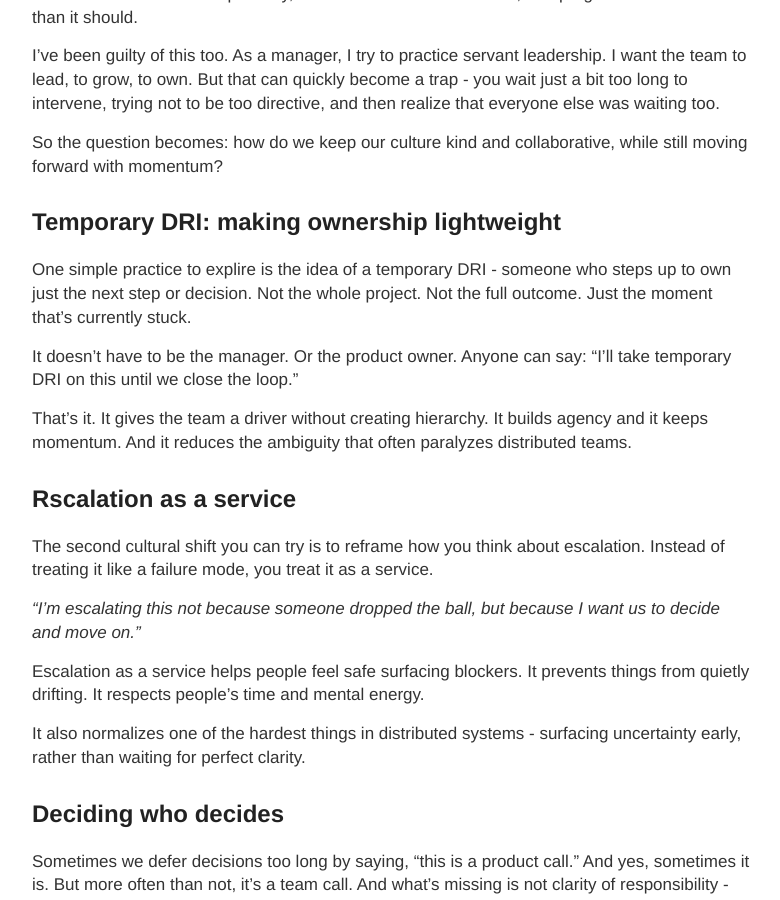
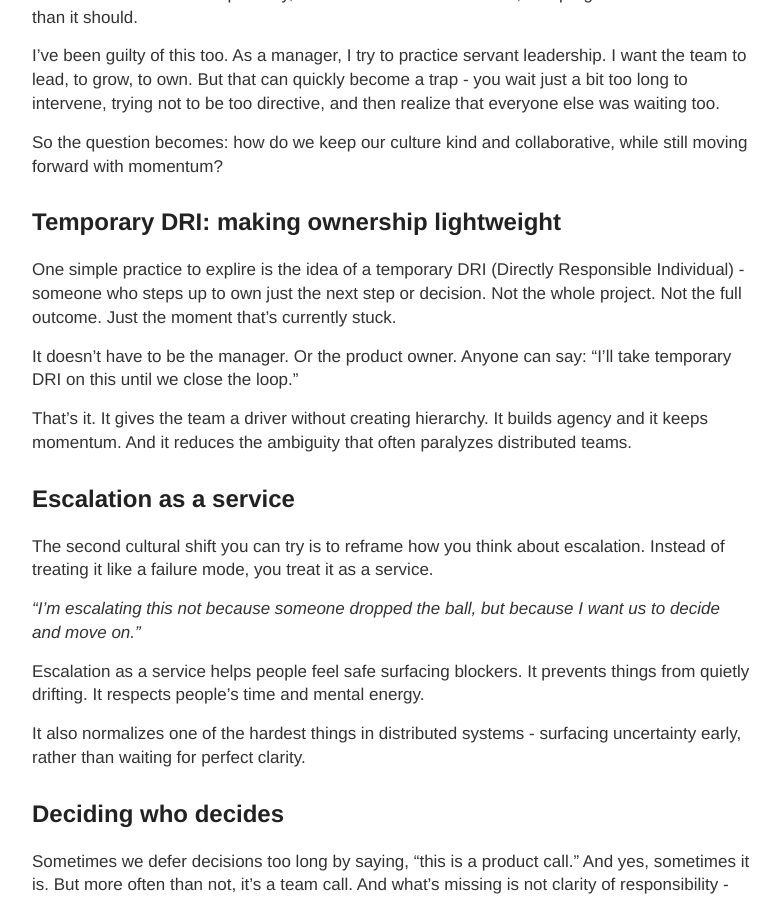
Before and after one commit to vtorosyan/vtorosyan.github.io, a Jekyll site: the page built from _posts/2025/2025-07-17-distributed-ownership.md, in a window 1280 px wide and 900 px high, scrolled down 701 px. Shown: the whole window, without its empty margins (248-1028 px from the left). Built offline with Jekyll 4.4.1, drawn with Linux system fonts in a browser that asks for light colours.

Commit message:
Fix a typo

```diff
--- a/_posts/2025/2025-07-17-distributed-ownership.md
+++ b/_posts/2025/2025-07-17-distributed-ownership.md
@@ -23,13 +23,13 @@ So the question becomes: how do we keep our culture kind and collaborative, whil
 
 ## Temporary DRI: making ownership lightweight
 
-One simple practice to explire is the idea of a temporary DRI - someone who steps up to own just the next step or decision. Not the whole project. Not the full outcome. Just the moment that’s currently stuck.
+One simple practice to explire is the idea of a temporary DRI (Directly Responsible Individual) - someone who steps up to own just the next step or decision. Not the whole project. Not the full outcome. Just the moment that’s currently stuck.
 
 It doesn’t have to be the manager. Or the product owner. Anyone can say: “I’ll take temporary DRI on this until we close the loop.”
 
 That’s it. It gives the team a driver without creating hierarchy. It builds agency and it keeps momentum. And it reduces the ambiguity that often paralyzes distributed teams.
 
-## Rscalation as a service
+## Escalation as a service
 
 The second cultural shift you can try is to reframe how you think about escalation. Instead of treating it like a failure mode, you treat it as a service.
 
```
